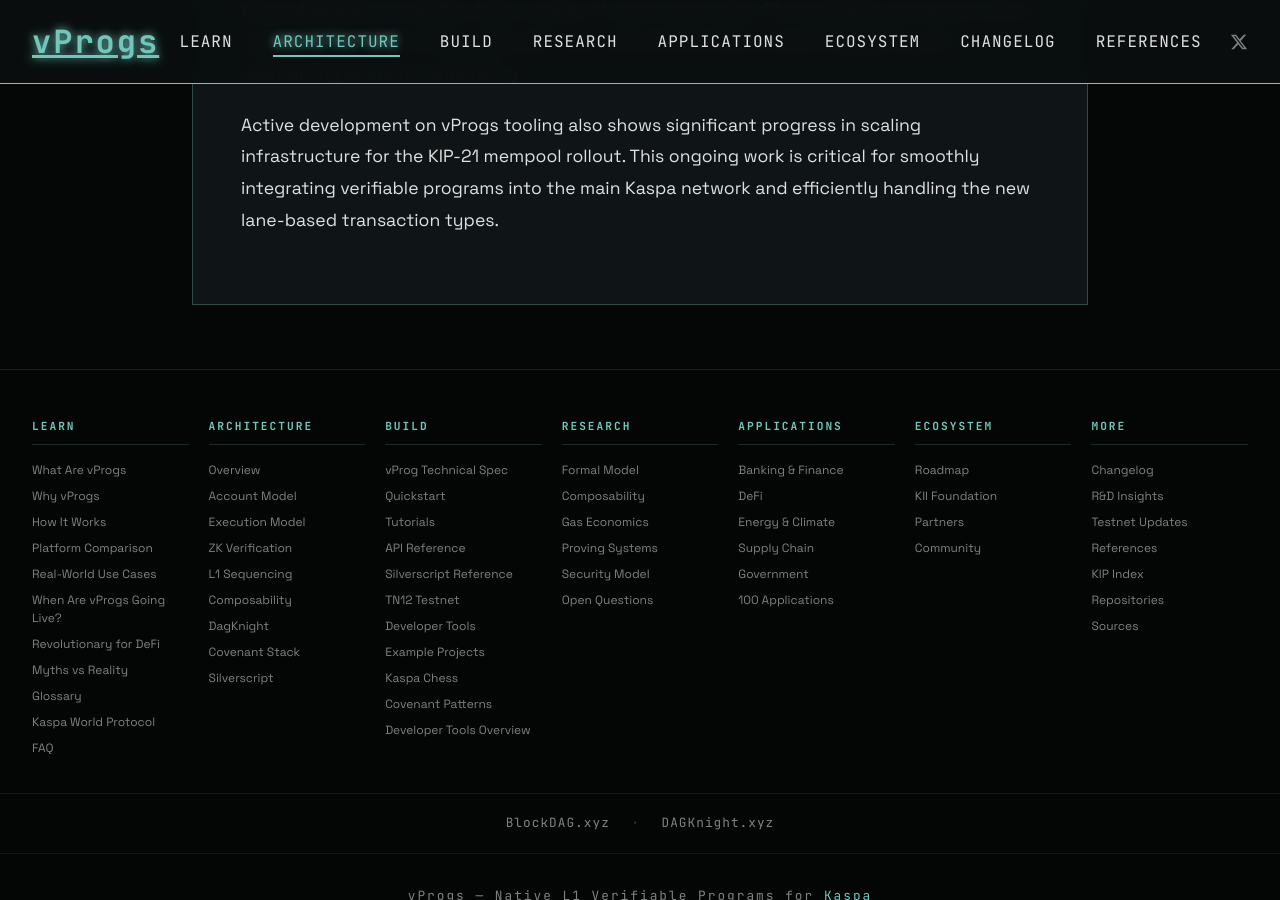
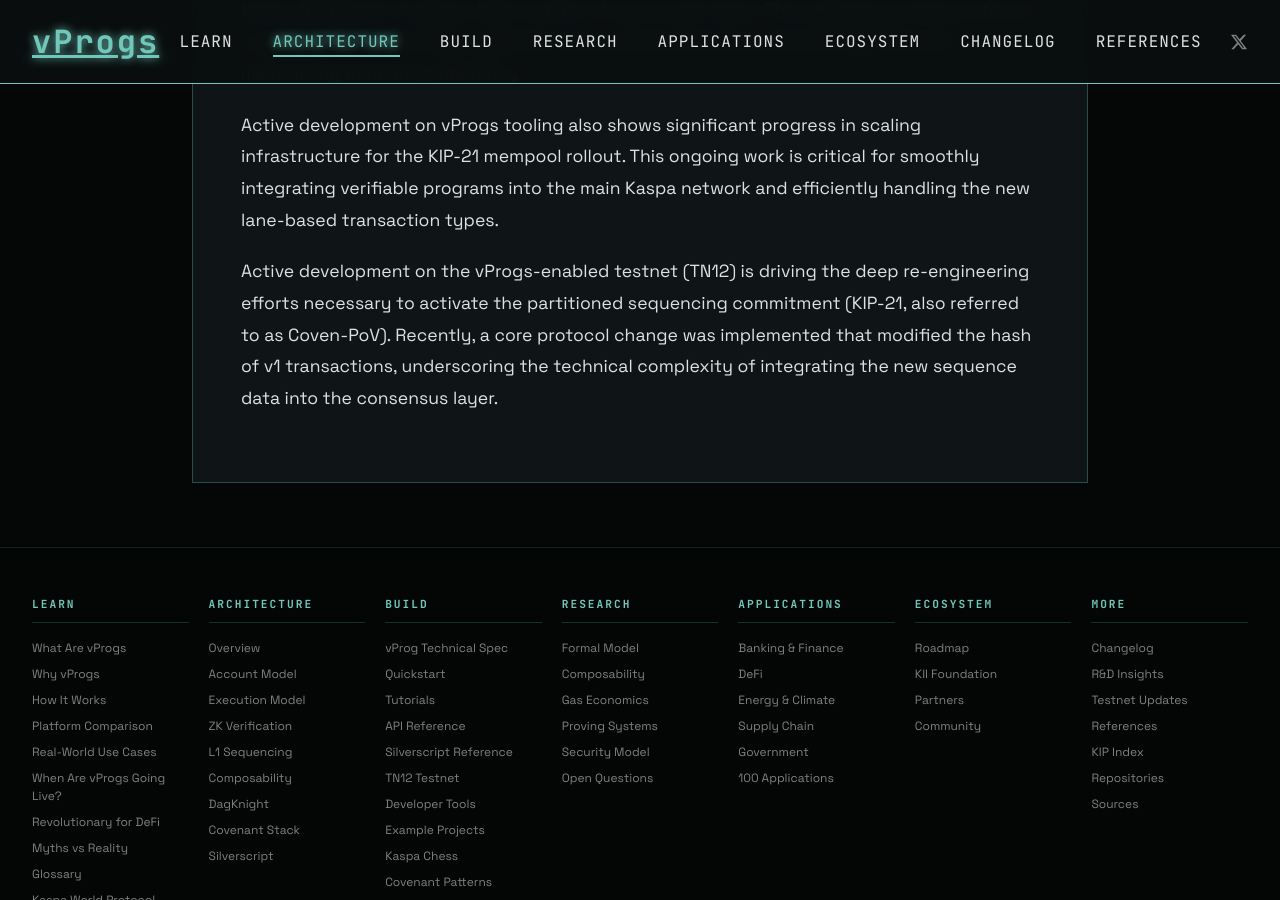
Before and after one commit to creative-inference/vprogs.xyz, a Jekyll site: the page built from architecture/sequencing-mapping.md, in a window 1280 px wide and 900 px high, scrolled down 12133 px. Built offline with Jekyll 4.4.1, drawn with Linux system fonts in a browser that asks for light colours.

Commit message:
Add KIP-21 tn12 testing updates regarding v1 tx hash changes [auto]

```diff
--- a/architecture/sequencing-mapping.md
+++ b/architecture/sequencing-mapping.md
@@ -309,3 +309,7 @@
 
 
 Active development on vProgs tooling also shows significant progress in scaling infrastructure for the KIP-21 mempool rollout. This ongoing work is critical for smoothly integrating verifiable programs into the main Kaspa network and efficiently handling the new lane-based transaction types.
+
+
+
+Active development on the vProgs-enabled testnet (TN12) is driving the deep re-engineering efforts necessary to activate the partitioned sequencing commitment (KIP-21, also referred to as Coven-PoV). Recently, a core protocol change was implemented that modified the hash of v1 transactions, underscoring the technical complexity of integrating the new sequence data into the consensus layer.
```
